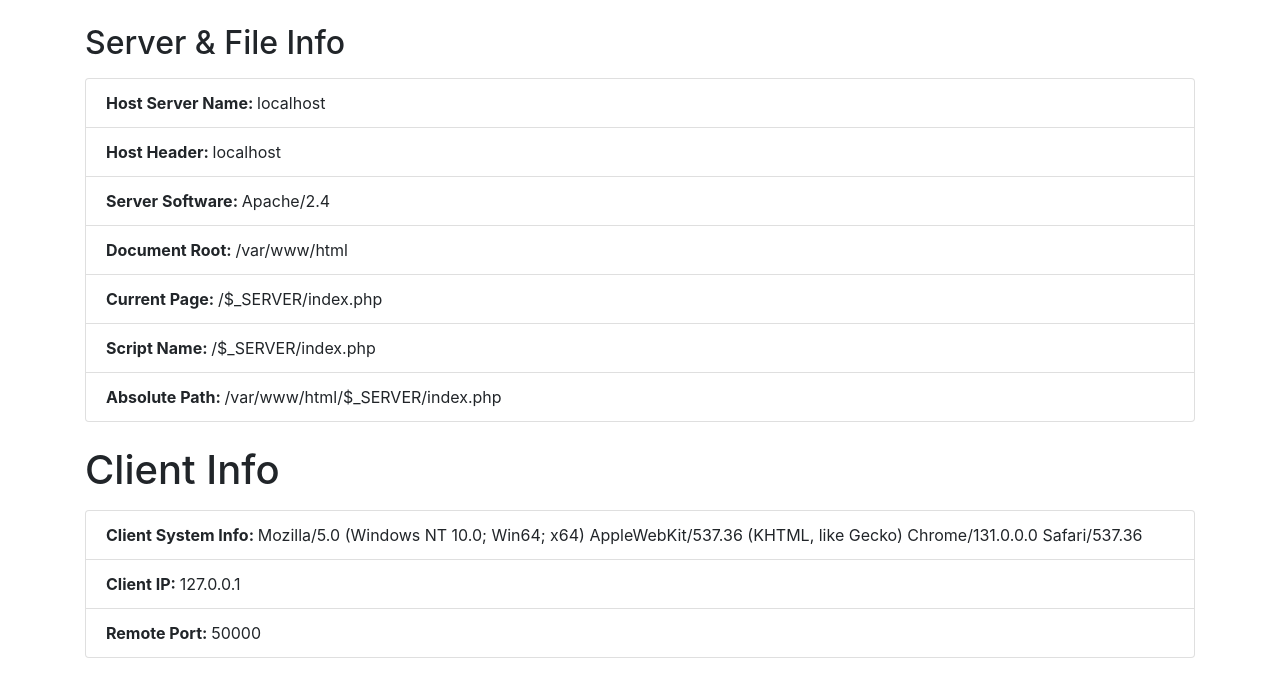
After one commit to Shubhamdutta2000/Web-Training, a PHP site: the page made by 07. PHP/PHP Basics/$_SERVER/index.php in a window 1280 px wide. The commit adds this page. Shown: the top 697 px of the page. Run offline with PHP 8.4, Linux system fonts and the light colour scheme.

Commit message:
update php files

```diff
--- /dev/null
+++ b/07. PHP/PHP Basics/$_SERVER/index.php
@@ -0,0 +1,40 @@
+<?php include 'serverInfo.php'; ?>
+
+<!DOCTYPE html>
+<html lang="en">
+
+<head>
+  <meta charset="UTF-8">
+  <title>System Info</title>
+   <link rel="stylesheet" href="https://stackpath.bootstrapcdn.com/bootstrap/4.1.2/css/bootstrap.min.css">
+</head>
+
+<body>
+   <div class="container">
+
+        <h2 class="mt-4">Server & File Info</h2>
+            <ul class="list-group mt-3">
+                <?php if($server): ?>
+                        <?php foreach($server as $key => $value): ?>
+                                <li class="list-group-item">
+                                    <strong><?php echo $key; ?>: </strong>
+                                    <?php echo $value; ?>
+                                </li>
+                        <?php endforeach; ?>
+                <?php endif; ?>
+            </ul>
+
+        <h1 class="mt-4">Client Info</h1>
+            <ul class="list-group mt-3">
+                <?php if($client): ?>
+                        <?php foreach($client as $key => $value): ?>
+                            <li class="list-group-item">
+                                <strong><?php echo $key; ?>: </strong>
+                                <?php echo $value; ?>
+                            </li>
+                        <?php endforeach; ?>
+                <?php endif; ?>
+            </ul>
+    </div>
+</body>
+</html>
--- /dev/null
+++ b/07. PHP/PHP Basics/$_SERVER/serverInfo.php
@@ -0,0 +1,35 @@
+<?php
+# $_SERVER SUPERGLOBAL
+// create server array
+$server = [
+  'Host Server Name' => $_SERVER['SERVER_NAME'],
+  'Host Header' => $_SERVER['HTTP_HOST'],
+  'Server Software' => $_SERVER['SERVER_SOFTWARE'],
+  'Document Root' => $_SERVER['DOCUMENT_ROOT'],
+  'Current Page' => $_SERVER['PHP_SELF'],
+  'Script Name' => $_SERVER['SCRIPT_NAME'],
+  'Absolute Path' => $_SERVER['SCRIPT_FILENAME'],
+];
+
+//echo $server['Host Server Name'];
+//echo $server['Host Header'];
+//echo $server['Server Software'];
+// echo '$server<pre>';
+// print_r($server);
+// echo '</pre>';
+
+
+// create client array
+$client = [
+  'Client System Info' => $_SERVER['HTTP_USER_AGENT'],
+  'Client IP' => $_SERVER['REMOTE_ADDR'],
+  'Remote Port' => $_SERVER['REMOTE_PORT'],
+];
+
+// echo '$client <pre>';
+// print_r($client);
+// echo '<pre>';
+
+// phpinfo()
+
+?>
--- a/07. PHP/PHP Basics/6-string.php
+++ b/07. PHP/PHP Basics/6-string.php
@@ -3,8 +3,13 @@
 <body>
 
 <?php
+// length of string
 echo strlen("Hello world!")."<br>";
+
+// no. of word in a string
 echo str_word_count("Hello world")."<br>";
+
+// reverse a string
 echo strrev("Hello world!");
 ?>
 
--- a/07. PHP/PHP Basics/include and required/content.php
+++ /dev/null
@@ -1,3 +0,0 @@
-<div>
-	<h1><?php echo 'some content' ?></h1>
-</div>
--- /dev/null
+++ b/07. PHP/PHP Basics/include and required/include/footer.php
@@ -0,0 +1,6 @@
+
+    <footer>
+        <p>Copywright By Shubham Dutta @2021</p>
+    </footer>
+</body>
+</html>
```
Also changed, not shown: 07. PHP/PHP Basics/13-date.php (+47 -2 lines), 07. PHP/PHP Basics/7-if-else.php (+9 -27 lines), 07. PHP/PHP Basics/form-get-post/form.php (added, +35 -0 lines), 07. PHP/PHP Basics/form-get-post/get_post.php (added, +54 -0 lines), 07. PHP/PHP Basics/form-get/form.html (deleted, +0 -11 lines), 07. PHP/PHP Basics/form-get/get.php (deleted, +0 -11 lines), 07. PHP/PHP Basics/form-post/form.html (deleted, +0 -11 lines), 07. PHP/PHP Basics/include and required/aboutUs.php (added, +7 -0 lines), 07. PHP/PHP Basics/include and required/contactUs.php (added, +8 -0 lines), 07. PHP/PHP Basics/include and required/demo.php (deleted, +0 -7 lines), 07. PHP/PHP Basics/include and required/include/header.php (added, +14 -0 lines), 07. PHP/PHP Basics/include and required/index.php (+6 -24 lines), 07. PHP/PHP Basics/superglobals.txt (added, +19 -0 lines), 07. PHP/PHP Basics/form-get-post/Cross-Site-ScriptingXSS.png (added), 1 more files.
